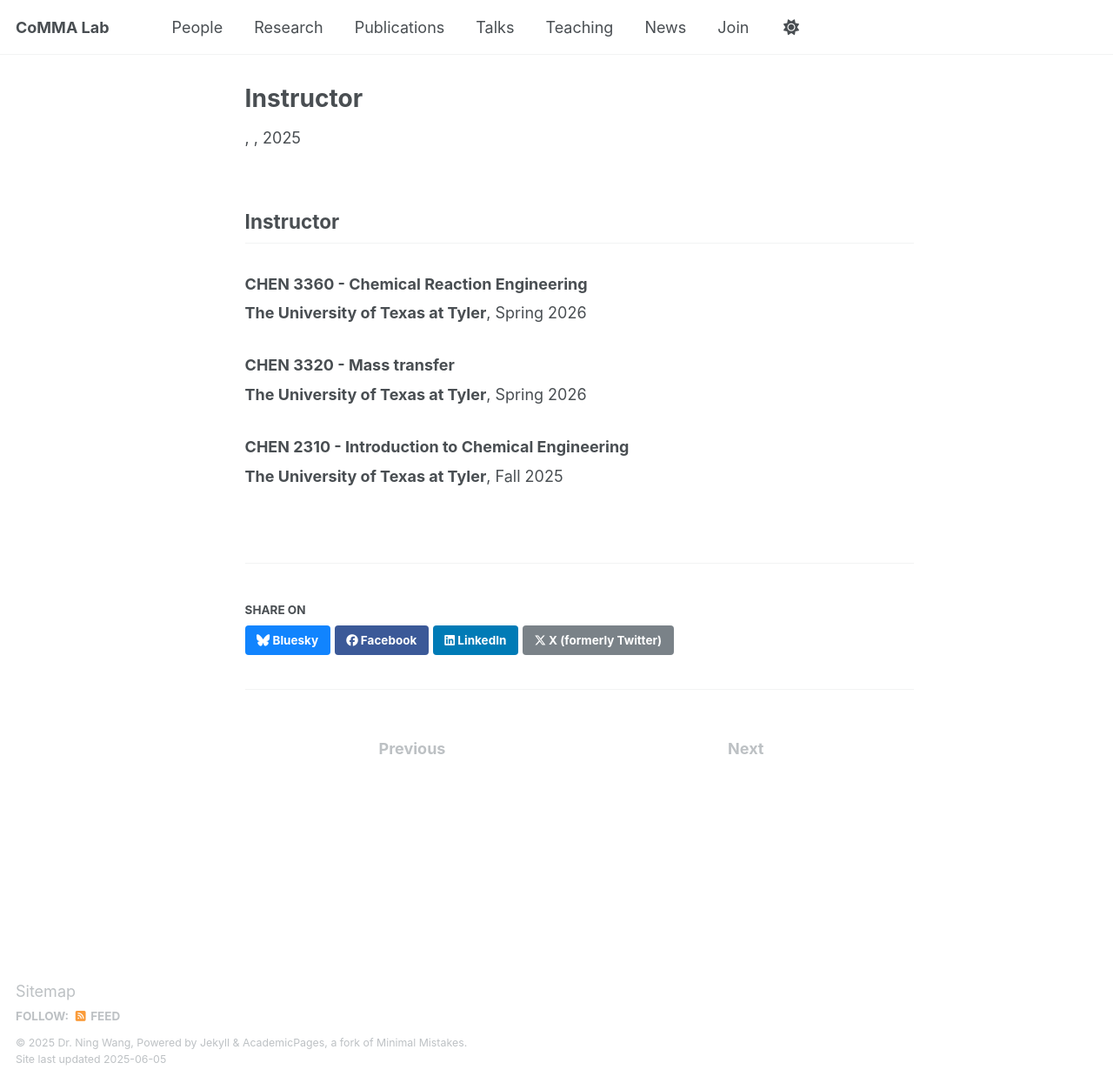
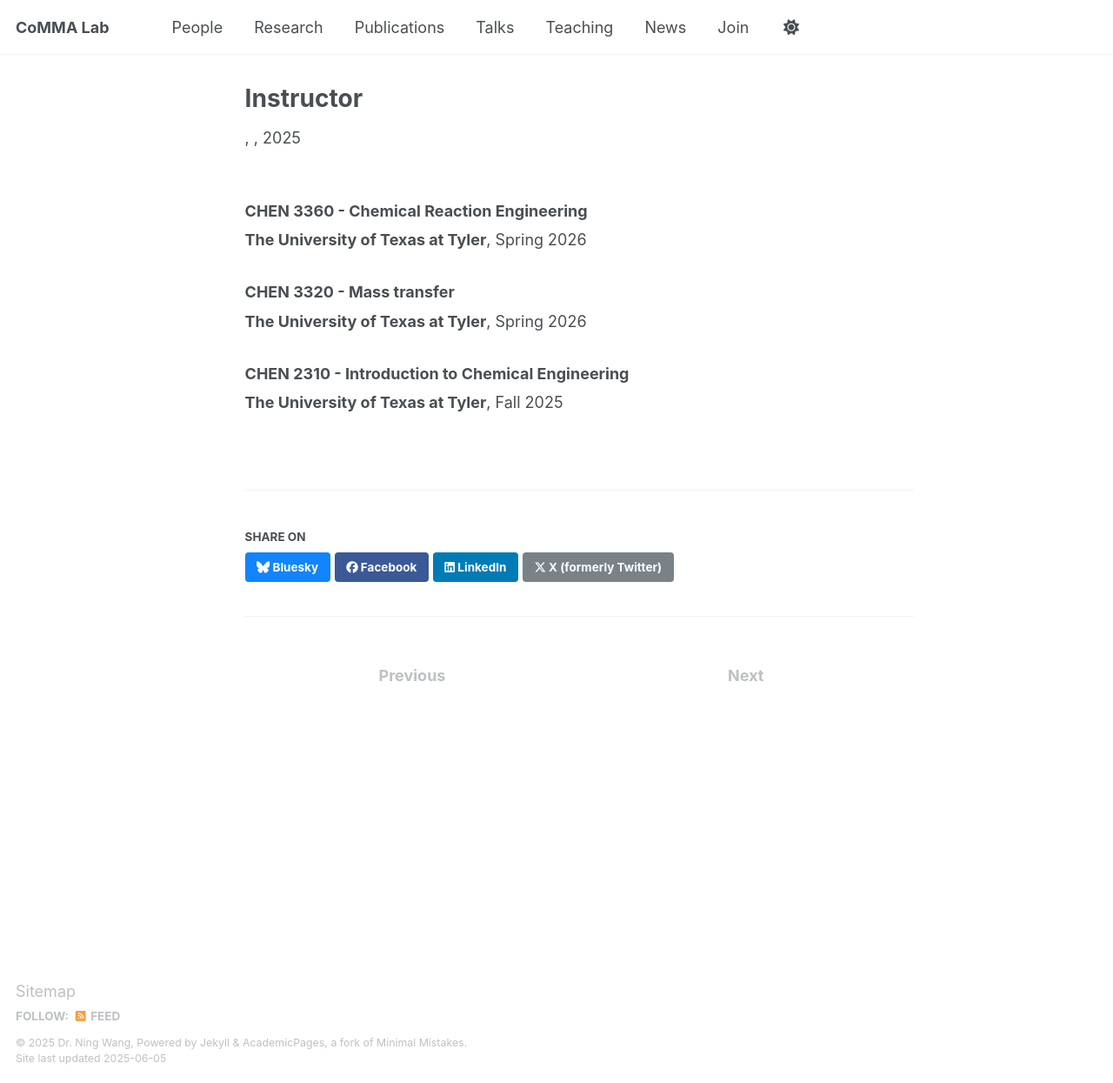
Before and after one commit to CoMMA-Wang-Lab/CoMMA-Wang-Lab.github.io, a Jekyll site: the page built from _teaching/instructor.md, in a window 1280 px wide and 1245 px high. Shown: the whole window at 87% size. Built offline with Jekyll 4.4.1, drawn with Linux system fonts in a browser that asks for light colours.

Commit message:
Update instructor.md

```diff
--- a/_teaching/instructor.md
+++ b/_teaching/instructor.md
@@ -6,8 +7,6 @@ author_profile: false
 classes: wide
 date: 2025-09-01
 ---
-
-## Instructor
 
 ### CHEN 3360 - Chemical Reaction Engineering
 **The University of Texas at Tyler**, Spring 2026
```
Also changed, not shown: other parts of _teaching/instructor.md (+1 -0 lines).
